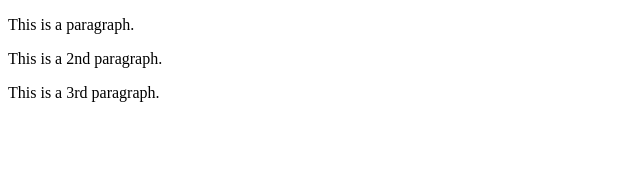
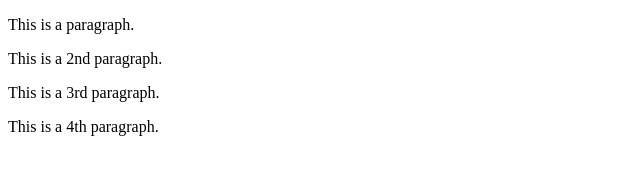
Before and after one commit to AllenSpeed/git-example-project, a plain HTML site: page index.html in a window 1280 px wide. Shown: the whole page, without its empty margins (0-640 px from the left). Drawn offline with Linux system fonts and the light colour scheme.

Commit message:
blank comment

```diff
--- a/index.html
+++ b/index.html
@@ -9,5 +9,6 @@
         <p>This is a paragraph.</p>
         <p>This is a 2nd paragraph.</p>
         <p>This is a 3rd paragraph.</p>
+        <p>This is a 4th paragraph.</p>
     </body>
 </html>
```
Also changed, not shown: page2.html (line endings or trailing spaces).
